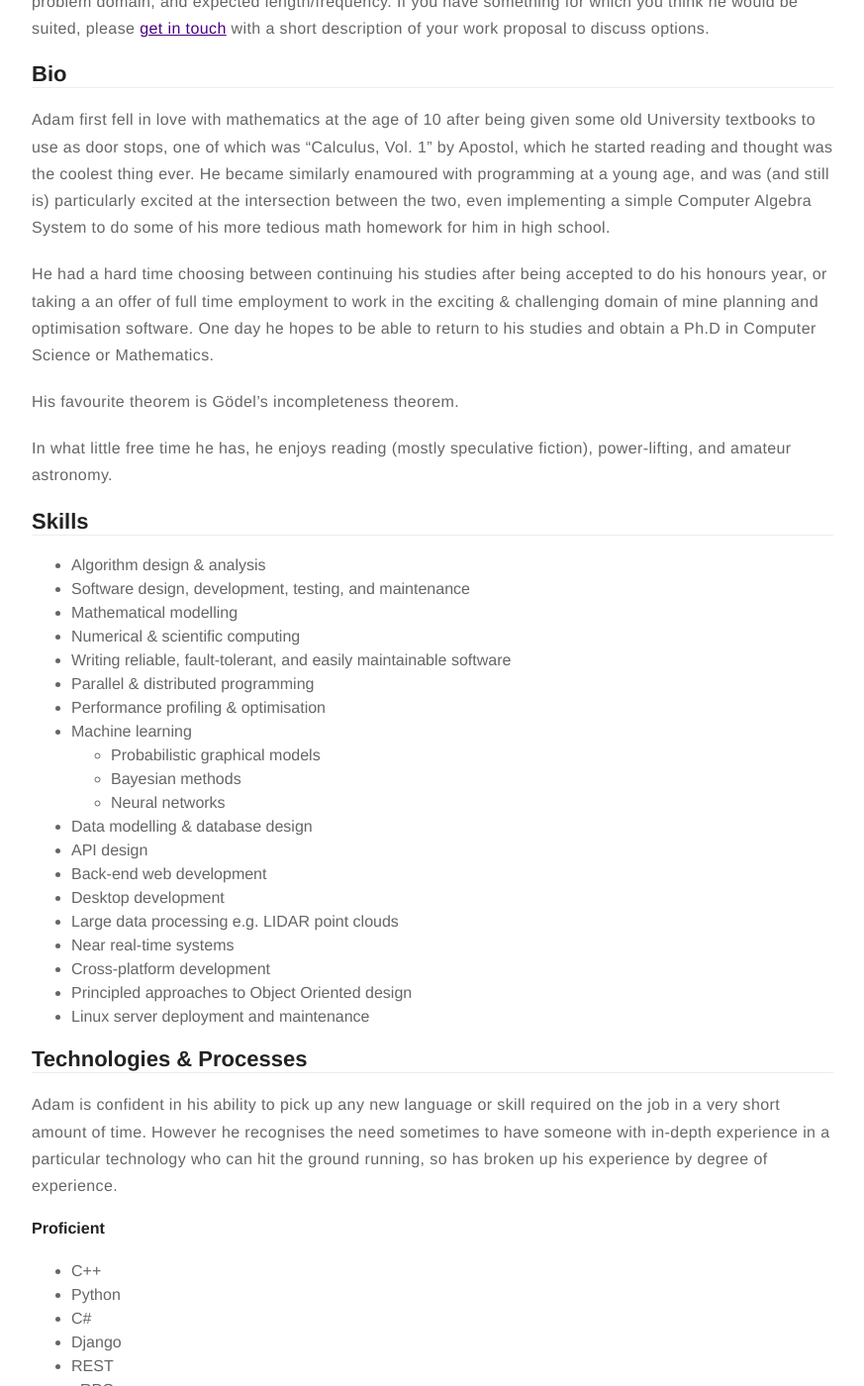
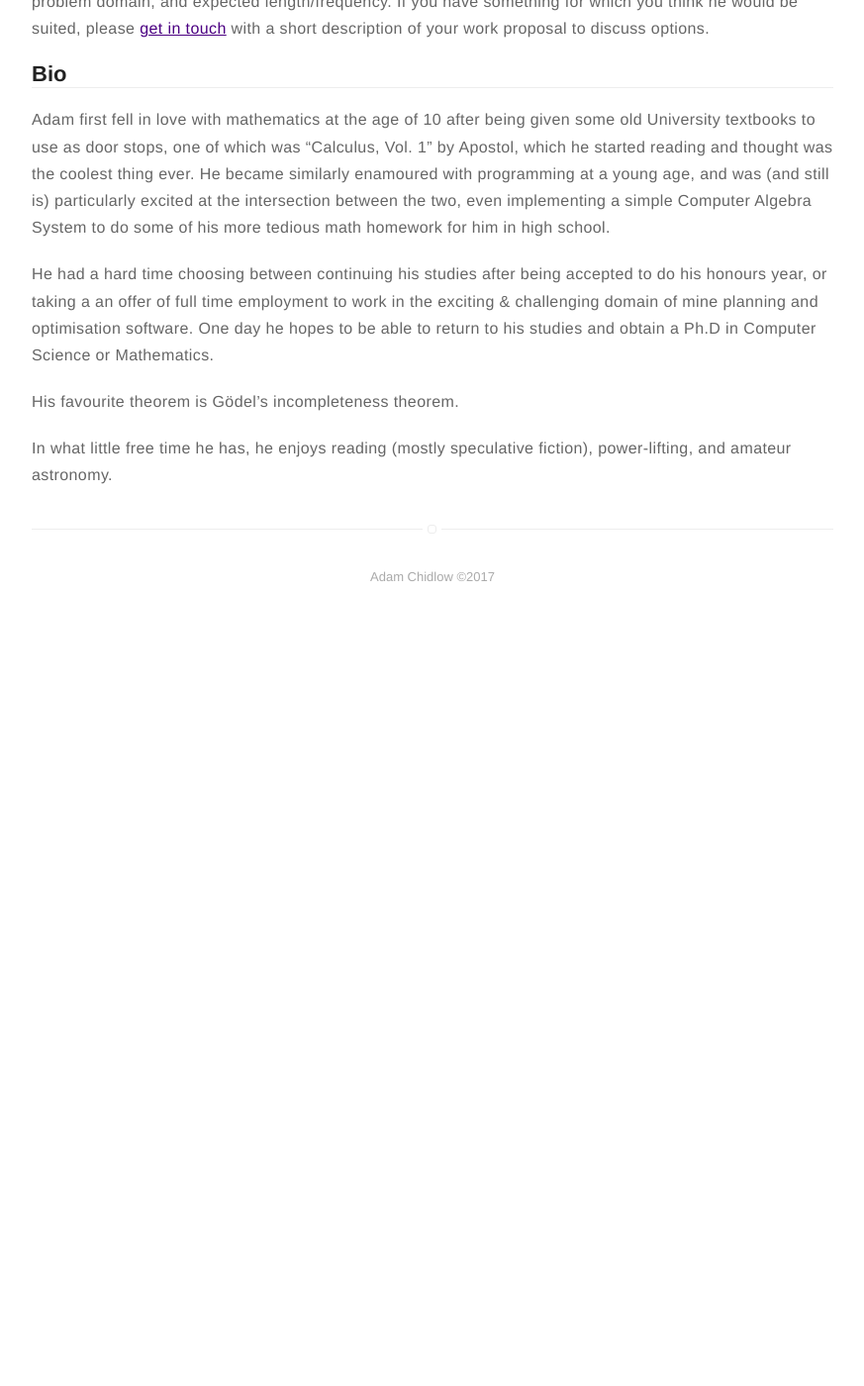
Before and after one commit to achidlow/achidlow.github.io, a Jekyll site: the page built from about.md, in a window 1280 px wide and 1400 px high, scrolled down 1380 px. Shown: the whole window at 99% size, without its empty margins (203-1076 px from the left). Built offline with Jekyll 4.4.1, drawn with Linux system fonts in a browser that asks for light colours; after the commit the page ends 2010 px from its top, so only the background shows below that; some of the changed text lies outside the part shown.

Commit message:
more updates to about page, still not ready to link yet

```diff
--- a/about.md
+++ b/about.md
@@ -10,7 +10,7 @@ _{{ site.description }}._
 
 Since obtaining his Bachelor of Science, double majoring in Computer Science & Mathematics and graduating with Distinction, he has worked at companies ranging startups to multinational technology verticals, working on teams of varying size ranging from being the sole developer to teams of 20+ people spanning multiple continents.
 
-He is a programming polyglot, with various levels of professional experience in C, C++, Python, C#, Java, Javacript, Objective-C, Fortran, Maple, CUDA, and x86 Assembly. He has developed for Linux and Microsoft Windows, for desktop and for the web. His preference is for developing in Python, running on Linux and dropping down to C++ for performance critical components, with Cython acting as the glue.
+He is a programming polyglot, with various levels of professional experience in Python, C, C++, C#, Objective-C, Java, Javacript, Fortran, Maple, MATLAB, CUDA, and x86 Assembly. He has developed for Linux and Microsoft Windows, for desktop and for the web. His preference is for developing in Python, running on Linux and with a bit of C++/Cython thrown in as required for performance critical components.
 
 Adam naturally has a predilection for working on projects which require the application of his mathematical skills to break down real world problems, before proceeding to turn it all in to ones and zeros. However he is also well experienced in principled approaches to software design, and in writing robust, elegant, and maintainable software.
 
@@ -31,6 +31,8 @@ He had a hard time choosing between continuing his studies after being accepted
 His favourite theorem is Gödel's incompleteness theorem.
 
 In what little free time he has, he enjoys reading (mostly speculative fiction), power-lifting, and amateur astronomy.
+
+{::comment}
 
 ## Skills
 
@@ -86,3 +88,5 @@ Adam is confident in his ability to pick up any new language or skill required o
 
 #### Professional exposure
 * Too many to list...
+
+{:/comment}
```
